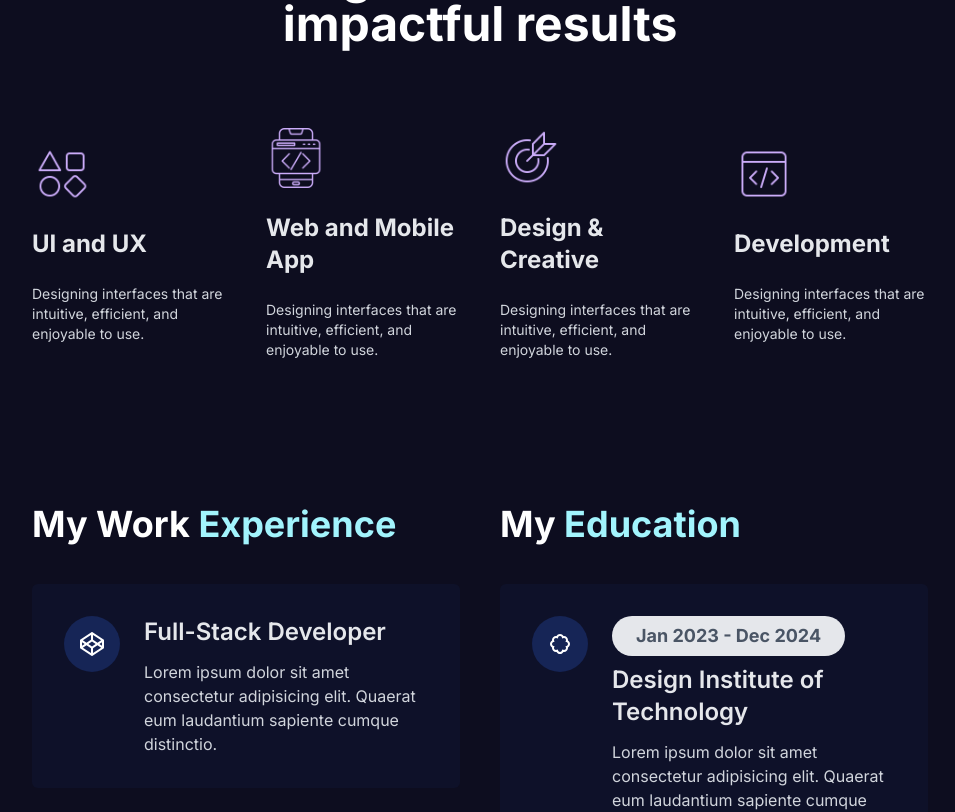
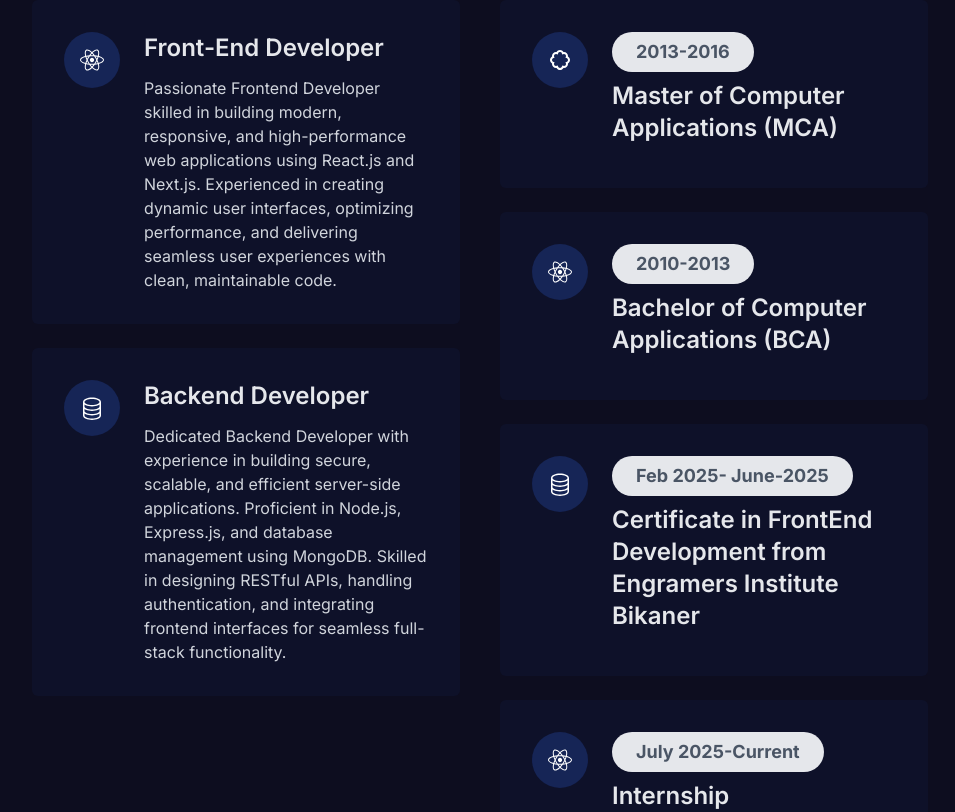
Before and after one commit to sunillmeghwal/Sunil_Portfolio, a Next.js app: page / in a window 1280 px wide. Shown: the part 960-1772 px from the top of the page, without its empty margins (160-1115 px from the left). Built offline with nearby package versions, Linux system fonts and the light colour scheme.

Commit message:
Some few changes in my portfolio

```diff
--- a/components/Home/Footer/Footer.tsx
+++ b/components/Home/Footer/Footer.tsx
@@ -4,7 +4,7 @@ const Footer = () => {
   return (
     <div className="bg-blue-900/20 p-5">
       <h1 className=" text-lg text-white/70 text-center">
-        Sunil - Personal Portfolio Website
+        Sunil - Personal Portfolio Website@2025
       </h1>
     </div>
   );
--- a/components/Home/Home.tsx
+++ b/components/Home/Home.tsx
@@ -27,12 +27,12 @@ const Home = () => {
   return (
     <div className="overflow-hidden">
       <Hero />
-      <Services />
+      {/* <Services /> */}
       <Resume />
       <Projects />
       <Skills />
-      <ClientReview />
-      <Blog />
+      {/* <ClientReview />
+      <Blog /> */}
       <Contact />
     </div>
   );
--- a/components/Home/Projects/Projects.tsx
+++ b/components/Home/Projects/Projects.tsx
@@ -85,7 +85,7 @@ const Projects = () => {
 
         {/* 4th project */}
 
-        <div
+        {/* <div
           data-aos="fade-up"
           data-aos-anchor-placement="top-center"
           data-aos-delay="300"
@@ -101,7 +101,7 @@ const Projects = () => {
             SaaS Dashboard Development
           </h1>
           <h1 className="pt-2 font-medium text-white/80"> Apps , UI/UX</h1>
-        </div>
+        </div> */}
       </div>
     </div>
   );
--- a/components/Home/Resume/Resume.tsx
+++ b/components/Home/Resume/Resume.tsx
@@ -18,9 +18,22 @@ const Resume = () => {
             data-aos="zoom-in"
             data-aos-anchor-placement="top-center"
           >
-            <ResumeCard Icon={FaCodepen} role="Full-Stack Developer" />
-            <ResumeCard Icon={FaReact} role="Front-End Developer" />
-            <ResumeCard Icon={BsDatabase} role="Backend Developer" />
+            <ResumeCard
+              Icon={FaReact}
+              role="Front-End Developer"
+              description="Passionate Frontend Developer skilled in building modern, responsive, and high-performance web applications using React.js and Next.js. Experienced in creating dynamic user interfaces, optimizing performance, and delivering seamless user experiences with clean, maintainable code."
+            />
+
+            <ResumeCard
+              Icon={BsDatabase}
+              role="Backend Developer"
+              description="Dedicated Backend Developer with experience in building secure, scalable, and efficient server-side applications. Proficient in Node.js, Express.js, and database management using MongoDB. Skilled in designing RESTful APIs, handling authentication, and integrating frontend interfaces for seamless full-stack functionality."
+            />
+            {/* <ResumeCard
+              Icon={FaCodepen}
+              role="Full-Stack Developer"
+              description=""
+            /> */}
           </div>
         </div>
         {/*Education */}
@@ -36,19 +49,30 @@ const Resume = () => {
           >
             <ResumeCard
               Icon={BiBadge}
-              role="Design Institute of Technology"
-              date="Jan 2023 - Dec 2024"
+              role="Master of Computer Applications (MCA)"
+              description=""
+              date="2013-2016"
             />
             <ResumeCard
               Icon={FaReact}
-              role="Bachelor in Computer Science"
-              date="Jan 2019 - Dec 2022"
+              role="Bachelor of Computer Applications (BCA)"
+              date="2010-2013"
+              description=""
             />
 
             <ResumeCard
               Icon={BsDatabase}
-              role="Certificate in Digital Marketing"
-              date="Jan 2016 - Dec 2019"
+              role="Certificate in FrontEnd Development from Engramers Institute Bikaner"
+              date="Feb 2025- June-2025"
+              description=""
+            />
+
+            <ResumeCard
+              Icon={FaReact}
+              role="Internship"
+              description="Full Stack Development Intern
+G-Axon Tech Pvt. Ltd., Bikaner"
+              date="July 2025-Current"
             />
           </div>
         </div>
--- a/components/Home/Resume/ResumeCard.tsx
+++ b/components/Home/Resume/ResumeCard.tsx
@@ -5,9 +5,10 @@ type props = {
   role: string;
   Icon: IconType;
   date?: string;
+  description: string;
 };
 
-const ResumeCard = ({ role, Icon, date }: props) => {
+const ResumeCard = ({ role, Icon, date, description }: props) => {
   return (
     <div className="mb-6">
       <div className="flex items-start space-x-6 bg-blue-950/20 transition-all duration-300 p-4 sm:p-8 rounded-md">
@@ -25,8 +26,7 @@ const ResumeCard = ({ role, Icon, date }: props) => {
             {role}
           </h1>
           <p className="text-gray-300 text-sm sm:text-base pt-3">
-            Lorem ipsum dolor sit amet consectetur adipisicing elit. Quaerat eum
-            laudantium sapiente cumque distinctio.
+            {description}
           </p>
         </div>
       </div>
--- a/components/Home/Services/Services.tsx
+++ b/components/Home/Services/Services.tsx
@@ -10,13 +10,13 @@ const Services = () => {
         <br /> impactful results
       </h1>
       <div className="w-[90%] sm:w-[70%] mx-auto grid grid-cols-1 md:grid-cols-2 xl:grid-cols-4 gap-10 mt-20 items-center">
-        <div data-aos="fade-right" data-aos-anchor-placement="top-center">
+        {/* <div data-aos="fade-right" data-aos-anchor-placement="top-center">
           <ServiceCard
             icon="/images/s1.png"
             name="UI and UX"
             description="Designing interfaces that are intuitive, efficient, and enjoyable to use."
           />
-        </div>
+        </div> */}
 
         <div
           data-aos="fade-right"
@@ -25,7 +25,7 @@ const Services = () => {
         >
           <ServiceCard
             icon="/images/s2.png"
-            name="Web and Mobile App"
+            name="Web Development"
             description="Designing interfaces that are intuitive, efficient, and enjoyable to use."
           />
         </div>
--- a/constant/constant.ts
+++ b/constant/constant.ts
@@ -26,20 +26,20 @@ export const NavLinks = [
     label: "Skills",
   },
 
-  {
-    id: 6,
-    url: "#testimonials",
-    label: "Testimonials",
-  },
+  // {
+  //   id: 6,
+  //   url: "#testimonials",
+  //   label: "Testimonials",
+  // },
   {
     id: 7,
     url: "#contact",
     label: "Contact",
   },
 
-  {
-    id: 8,
-    url: "#blog",
-    label: "Blog",
-  },
+  // {
+  //   id: 8,
+  //   url: "#blog",
+  //   label: "Blog",
+  // },
 ];
```
